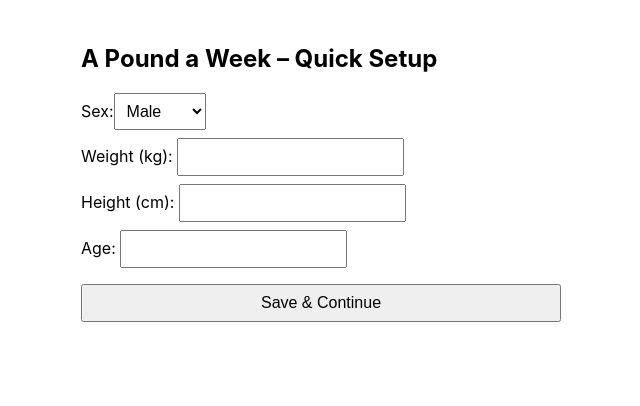
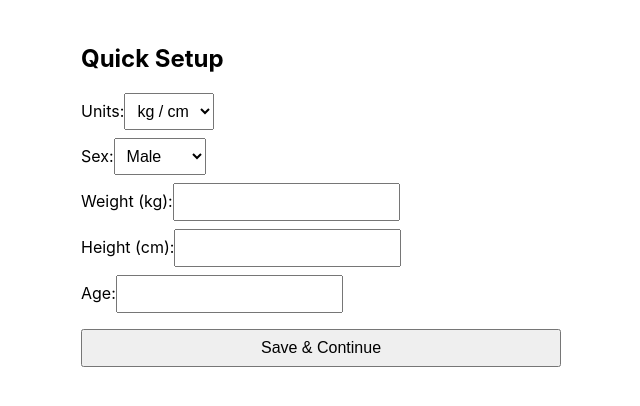
Before and after one commit to j219d/The-500-Plan, a React (Create React App) app: page / in a window 1280 px wide. Shown: the top 406 px of the page, without its empty margins (319-959 px from the left). Built offline with nearby package versions, Linux system fonts and the light colour scheme.

Commit message:
Update App.js

```diff
--- a/src/App.js
+++ b/src/App.js
@@ -1,12 +1,21 @@
 import React, { useState, useEffect } from "react";
 
-// -------- helpers --------
+/* ------------------------------------------------------------------
+  Ultra‑Lean Cal‑Deficit Tracker – v0.2
+  • Adds metric / imperial toggle at onboarding
+  • Stores unit preference in profile so weight fields display correctly
+  • Internally converts imperial → metric for BMR math (kg / cm)
+-------------------------------------------------------------------*/
+
+// util helpers ----------------------------------------------------
 const todayKey = () => new Date().toISOString().split("T")[0]; // YYYY-MM-DD
+const lbToKg = (lb) => lb * 0.45359237;
+const inchToCm = (inch) => inch * 2.54;
 
-const saveJSON = (key, value) => localStorage.setItem(key, JSON.stringify(value));
-const loadJSON = (key, fallback) => {
+const saveJSON = (k, v) => localStorage.setItem(k, JSON.stringify(v));
+const loadJSON = (k, fallback) => {
   try {
-    const raw = localStorage.getItem(key);
+    const raw = localStorage.getItem(k);
     return raw ? JSON.parse(raw) : fallback;
   } catch {
     return fallback;
@@ -14,80 +23,128 @@ const loadJSON = (key, fallback) => {
 };
 
 export default function App() {
-  /* ------------- profile state ------------- */
+  /* ---------------- profile ---------------- */
   const [profile, setProfile] = useState(() => loadJSON("paw_profile", null));
 
-  /* ------------- daily entry ------------- */
+  /* ---------------- today entry ---------------- */
   const [entry, setEntry] = useState(() => loadJSON("paw_" + todayKey(), {
     foods: [],
     steps: "",
-    weight: ""
+    weight: "",
   }));
 
-  /* ------------- temp food input ------------- */
+  /* -------------- temp food input -------------- */
   const [foodInput, setFoodInput] = useState({ name: "", cals: "", protein: "" });
 
-  /* ------------- onboarding submit ------------- */
+  /* -------------- onboarding submit -------------- */
   const handleOnboard = (e) => {
     e.preventDefault();
     const fd = new FormData(e.target);
+
+    // unit preference
+    const units = fd.get("units"); // metric | imperial
+
+    // raw inputs depend on units ------------------------------------------------
+    const weightRaw = parseFloat(fd.get("weight"));
+    const heightRaw = parseFloat(fd.get("height"));
     const sex = fd.get("sex");
-    const weight = parseFloat(fd.get("weight"));
-    const height = parseFloat(fd.get("height"));
     const age = parseInt(fd.get("age"), 10);
 
-    // Mifflin‑St Jeor BMR
-    const bmr = sex === "male" ? 10 * weight + 6.25 * height - 5 * age + 5 : 10 * weight + 6.25 * height - 5 * age - 161;
-    const maintenance = bmr * 1.2; // sedentary multiplier (simple default)
-    const targetCals = maintenance - 500; // 500 kcal deficit ≈ ‑0.45 kg / week
-    const proteinTarget = weight * 1.6; // g per kg BW
+    // convert to metric for calculations
+    const weightKg = units === "imperial" ? lbToKg(weightRaw) : weightRaw;
+    const heightCm = units === "imperial" ? inchToCm(heightRaw) : heightRaw;
 
-    const p = { sex, weight, height, age, targetCals, proteinTarget };
+    // Mifflin‑St Jeor BMR -------------------------------------------------------
+    const bmr = sex === "male"
+      ? 10 * weightKg + 6.25 * heightCm - 5 * age + 5
+      : 10 * weightKg + 6.25 * heightCm - 5 * age - 161;
+
+    const maintenance = bmr * 1.2;          // simple sedentary activity factor
+    const targetCals = maintenance - 500;   // daily –500 kcal deficit
+    const proteinTarget = weightKg * 1.6;   // g per kg BW
+
+    const p = {
+      sex, age, units,
+      weightStart: weightRaw,
+      height: heightRaw,
+      targetCals,
+      proteinTarget,
+    };
+
     saveJSON("paw_profile", p);
     setProfile(p);
   };
 
-  /* ------------- entry persistence ------------- */
+  /* ---------------- persist entry ---------------- */
   useEffect(() => {
     saveJSON("paw_" + todayKey(), entry);
   }, [entry]);
 
-  /* ------------- small maths ------------- */
-  const totals = entry.foods.reduce(
-    (acc, f) => {
-      acc.cals += Number(f.cals || 0);
-      acc.protein += Number(f.protein || 0);
-      return acc;
-    },
-    { cals: 0, protein: 0 }
-  );
+  /* ---------------- derived totals --------------- */
+  const totals = entry.foods.reduce((acc, f) => {
+    acc.cals += Number(f.cals || 0);
+    acc.protein += Number(f.protein || 0);
+    return acc;
+  }, { cals: 0, protein: 0 });
 
+  /* =================== UI ==================== */
   if (!profile) {
-    // ----- Onboarding form -----
     return (
       <div style={styles.container}>
-        <h2>A Pound a Week – Quick Setup</h2>
+        <h2>Quick Setup</h2>
         <form onSubmit={handleOnboard} style={styles.form}>
+
+          <label>Units:
+            <select name="units" defaultValue="metric" style={styles.input}>
+              <option value="metric">kg / cm</option>
+              <option value="imperial">lb / in</option>
+            </select>
+          </label>
+
           <label>Sex:
-            <select name="sex" required defaultValue="male" style={styles.input}>
+            <select name="sex" defaultValue="male" style={styles.input}>
               <option value="male">Male</option>
               <option value="female">Female</option>
             </select>
           </label>
-          <label>Weight (kg): <input name="weight" type="number" step="0.1" required style={styles.input}/></label>
-          <label>Height (cm): <input name="height" type="number" step="0.1" required style={styles.input}/></label>
-          <label>Age: <input name="age" type="number" required style={styles.input}/></label>
-          <button style={styles.button}>Save & Continue</button>
+
+          <label>Weight (<span id="wt-unit">kg</span>):
+            <input name="weight" type="number" step="0.1" required style={styles.input}
+              onInput={(e)=>{
+                const unit = e.target.form.units.value;
+                document.getElementById("wt-unit").textContent = unit === "imperial" ? "lb" : "kg";
+              }}
+            />
+          </label>
+
+          <label>Height (<span id="ht-unit">cm</span>):
+            <input name="height" type="number" step="0.1" required style={styles.input}
+              onInput={(e)=>{
+                const unit = e.target.form.units.value;
+                document.getElementById("ht-unit").textContent = unit === "imperial" ? "in" : "cm";
+              }}
+            />
+          </label>
+
+          <label>Age:
+            <input name="age" type="number" required style={styles.input}/>
+          </label>
+
+          <button style={styles.button}>Save & Continue</button>
         </form>
       </div>
     );
   }
 
-  /* ------------- dashboard helpers ------------- */
+  // ---- unit‑aware labels ----
+  const wtLabel = profile.units === "imperial" ? "lbs" : "kg";
+
+  // ---- progress gauges ----
   const calPercent = Math.min(100, (totals.cals / profile.targetCals) * 100);
   const proteinPercent = Math.min(100, (totals.protein / profile.proteinTarget) * 100);
   const calGood = totals.cals <= profile.targetCals;
 
+  // ---- food add ----
   const addFood = (e) => {
     e.preventDefault();
     const { name, cals, protein } = foodInput;
@@ -98,106 +155,63 @@ export default function App() {
 
   return (
     <div style={styles.container}>
-      <h2>🟢 A Pound a Week</h2>
+      <h2 style={{marginTop:0}}>🟢 Cal‑Cut</h2>
 
-      {/* ------- calorie gauge ------- */}
+      {/* calorie gauge */}
       <section>
-        <h3 style={styles.h3}>Daily Calories</h3>
-        <div style={styles.gaugeBg}>
-          <div style={{ ...styles.gaugeFill, width: `${calPercent}%`, background: calGood ? "#4caf50" : "#f44336" }} />
-        </div>
-        <p>{totals.cals.toFixed(0)} / {profile.targetCals.toFixed(0)} kcal</p>
+        <h3 style={styles.h3}>Daily Calories</h3>
+        <div style={styles.gaugeBg}><div style={{...styles.gaugeFill,width:`${calPercent}%`,background:calGood?"#4caf50":"#f44336"}} /></div>
+        <p>{totals.cals.toFixed(0)} / {profile.targetCals.toFixed(0)} kcal</p>
       </section>
 
-      {/* ------- protein bar ------- */}
+      {/* protein bar */}
       <section>
         <h3 style={styles.h3}>Protein</h3>
-        <div style={styles.gaugeBg}>
-          <div style={{ ...styles.gaugeFill, width: `${proteinPercent}%`, background: "#2196f3" }} />
-        </div>
-        <p>{totals.protein.toFixed(0)} / {profile.proteinTarget.toFixed(0)} g</p>
+        <div style={styles.gaugeBg}><div style={{...styles.gaugeFill,width:`${proteinPercent}%`,background:"#2196f3"}} /></div>
+        <p>{totals.protein.toFixed(0)} / {profile.proteinTarget.toFixed(0)} g</p>
       </section>
 
-      {/* ------- add food ------- */}
+      {/* food logger */}
       <section style={styles.section}>
-        <h4>Add Food</h4>
-        <form onSubmit={addFood} style={{ display: "flex", flexDirection: "column" }}>
-          <input placeholder="Name" value={foodInput.name} onChange={(e) => setFoodInput({ ...foodInput, name: e.target.value })} style={styles.input} required />
-          <input placeholder="Calories" type="number" value={foodInput.cals} onChange={(e) => setFoodInput({ ...foodInput, cals: e.target.value })} style={styles.input} required />
-          <input placeholder="Protein g" type="number" value={foodInput.protein} onChange={(e) => setFoodInput({ ...foodInput, protein: e.target.value })} style={styles.input} />
+        <h4>Add Food</h4>
+        <form onSubmit={addFood} style={{display:"flex",flexDirection:"column"}}>
+          <input placeholder="Name" value={foodInput.name} onChange={(e)=>setFoodInput({...foodInput,name:e.target.value})} style={styles.input} required />
+          <input placeholder="Calories" type="number" value={foodInput.cals} onChange={(e)=>setFoodInput({...foodInput,cals:e.target.value})} style={styles.input} required />
+          <input placeholder="Protein g" type="number" value={foodInput.protein} onChange={(e)=>setFoodInput({...foodInput,protein:e.target.value})} style={styles.input} />
           <button style={styles.button}>Add</button>
         </form>
-        {entry.foods.length > 0 && entry.foods.map((f, i) => (
-          <div key={i} style={styles.foodItem}>
-            <span>{f.name}</span>
-            <span>{f.cals} kcal · {f.protein || 0} g</span>
-          </div>
-        ))}
+        {entry.foods.map((f,i)=>(<div key={i} style={styles.foodItem}><span>{f.name}</span><span>{f.cals} kcal · {f.protein||0} g</span></div>))}
       </section>
 
-      {/* ------- steps ------- */}
+      {/* steps */}
       <section style={styles.section}>
         <h4>Steps</h4>
-        <input type="number" placeholder="Today's steps" value={entry.steps} onChange={(e) => setEntry({ ...entry, steps: e.target.value })} style={styles.input} />
+        <input type="number" placeholder="Today's steps" value={entry.steps} onChange={(e)=>setEntry({...entry,steps:e.target.value})} style={styles.input} />
       </section>
 
-      {/* ------- weight ------- */}
+      {/* weight */}
       <section style={styles.section}>
-        <h4>Weight</h4>
-        <input type="number" placeholder="Current weight (kg)" value={entry.weight} onChange={(e) => setEntry({ ...entry, weight: e.target.value })} style={styles.input} />
+        <h4>Weight ({wtLabel})</h4>
+        <input type="number" placeholder={`Current weight (${wtLabel})`} value={entry.weight} onChange={(e)=>setEntry({...entry,weight:e.target.value})} style={styles.input} />
       </section>
     </div>
   );
 }
 
-/* ---------------- inline styles ---------------- */
+/* ---------------- styles ---------------- */
 const styles = {
   container: {
     maxWidth: 480,
     margin: "0 auto",
     padding: "1rem",
-    fontFamily: "-apple-system,BlinkMacSystemFont,Segoe UI,Roboto,Oxygen,Ubuntu,Cantarell,Helvetica Neue,sans-serif",
+    fontFamily: "-apple-system,BlinkMacSystemFont,Segoe UI,Roboto,Oxygen,Oxygen-Sans,Ubuntu,Cantarell,Helvetica Neue,sans-serif",
   },
-  form: {
-    display: "flex",
-    flexDirection: "column",
-    gap: ".5rem",
-  },
-  input: {
-    fontSize: "1rem",
-    padding: "0.5rem",
-  },
-  button: {
-    marginTop: ".5rem",
-    padding: "0.5rem",
-    fontSize: "1rem",
-    cursor: "pointer",
-  },
-  h3: {
-    marginBottom: ".25rem",
-  },
-  gaugeBg: {
-    width: "100%",
-    height: 20,
-    background: "#ddd",
-    borderRadius: 10,
-    overflow: "hidden",
-    marginBottom: ".25rem",
-  },
-  gaugeFill: {
-    height: "100%",
-    transition: "width .3s ease",
-  },
-  section: {
-    marginTop: "1rem",
-    borderTop: "1px solid #e0e0e0",
-    paddingTop: ".5rem",
-  },
-  foodItem: {
-    display: "flex",
-    justifyContent: "space-between",
-    padding: ".25rem 0",
-    borderBottom: "1px dotted #ccc",
-    fontSize: "0.9rem",
-  },
+  form: { display: "flex", flexDirection: "column", gap: ".5rem" },
+  input: { fontSize: "1rem", padding: "0.5rem" },
+  button: { marginTop: ".5rem", padding: "0.5rem", fontSize: "1rem", cursor: "pointer" },
+  h3: { marginBottom: ".25rem" },
+  gaugeBg: { width: "100%", height: 20, background: "#ddd", borderRadius: 10, overflow: "hidden", marginBottom: ".25rem" },
+  gaugeFill: { height: "100%", transition: "width .3s ease" },
+  section: { marginTop: "1rem", borderTop: "1px solid #e0e0e0", paddingTop: ".5rem" },
+  foodItem: { display: "flex", justifyContent: "space-between", padding: ".25rem 0", borderBottom: "1px dotted #ccc", fontSize: "0.9rem" },
 };
```
